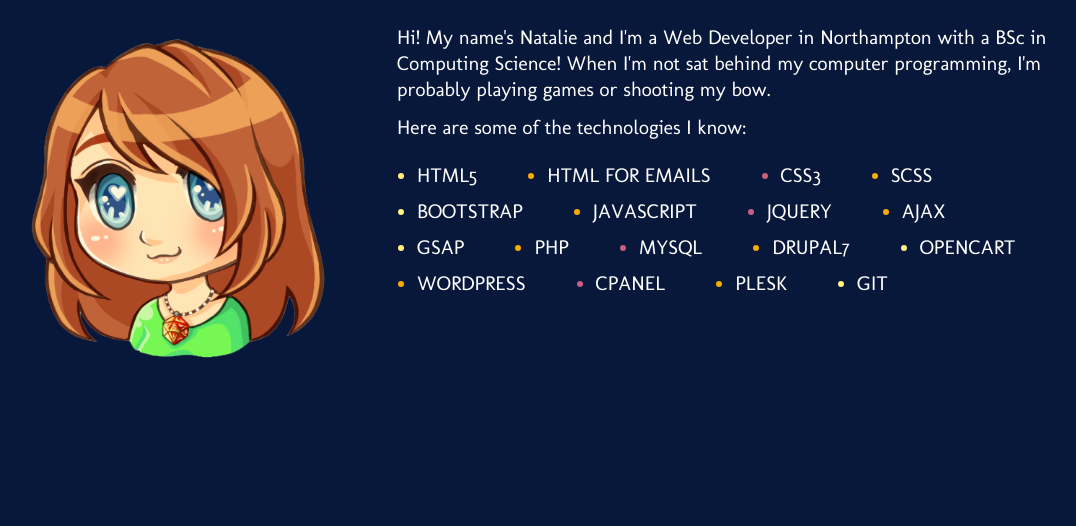
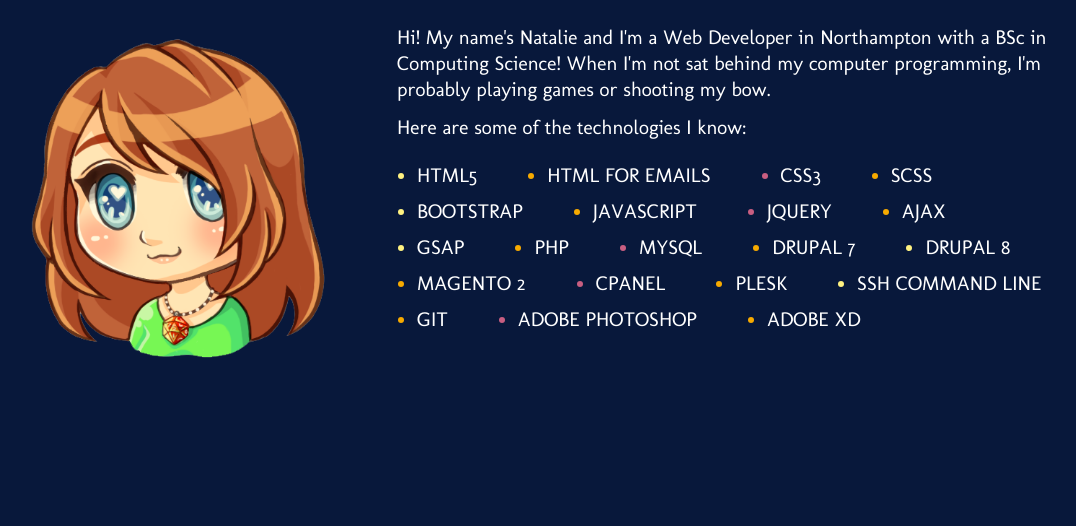
Before and after one commit to nataliedeweerd/ndw.one, a PHP site: page / in a window 1280 px wide. Shown: the part 1241-1767 px from the top of the page, without its empty margins (76-1152 px from the left). Run offline with PHP 8.4, Linux system fonts and the light colour scheme; some libraries are stand-ins or nearby versions.

Commit message:
Updating known technologies

```diff
--- a/index.php
+++ b/index.php
@@ -38,12 +38,15 @@
                 <li><span>gsap</span></li>
                 <li><span>php</span></li>
                 <li><span>mysql</span></li>
-                <li><span>drupal7</span></li>
-                <li><span>openCart</span></li>
-                <li><span>wordpress</span></li>
+                <li><span>drupal 7</span></li>
+                <li><span>drupal 8</span></li>
+                <li><span>magento 2</span></li>
                 <li><span>cpanel</span></li>
                 <li><span>plesk</span></li>
+                <li><span>ssh command line</span></li>
                 <li><span>git</span></li>
+                <li><span>adobe photoshop</span></li>
+                <li><span>adobe xd</span></li>
             </ul>
         </div>
     </div>
```
